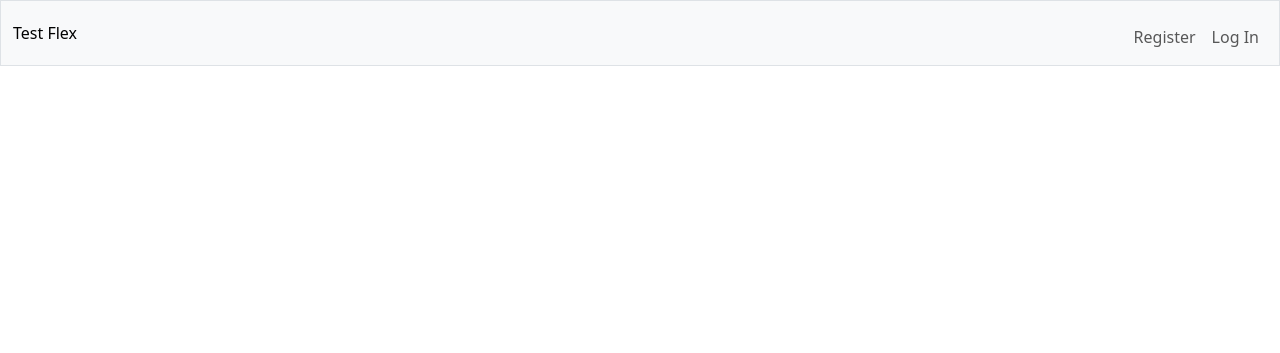
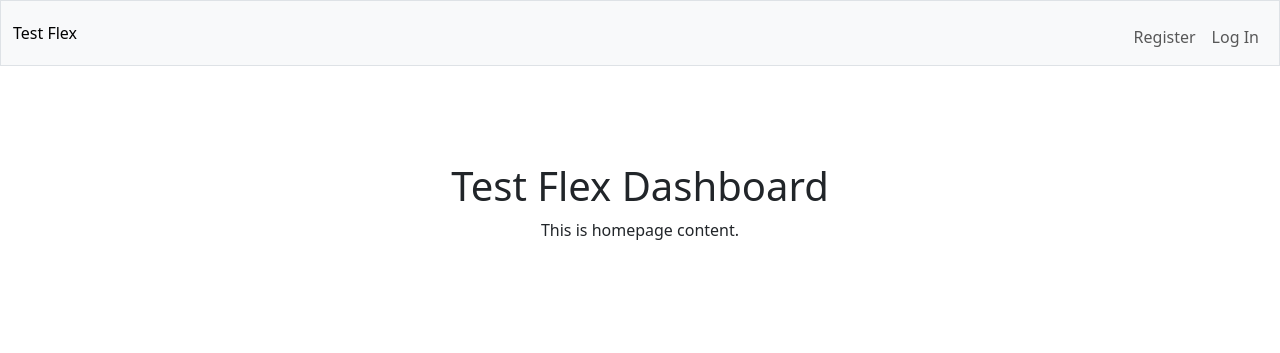
Before and after one commit to quantumGrail/testFlex, a Flask app: page / in a window 1280 px wide. Shown: the top 353 px of the page. Run offline with Flask 3, Linux system fonts and the light colour scheme.

Commit message:
Extend Login and Index from Layout

```diff
--- a/application/templates/index.html
+++ b/application/templates/index.html
@@ -1,38 +1,10 @@
-<!DOCTYPE html>
-<html lang="en">
-    <head>
-        <meta charset="utf-8">
-        <meta name="viewport" content="initial-scale=1, width=device-width">
-        <!-- http://getbootstrap.com/docs/5.3/ -->
-        <link href="https://cdn.jsdelivr.net/npm/bootstrap@5.3.3/dist/css/bootstrap.min.css" rel="stylesheet" integrity="sha384-QWTKZyjpPEjISv5WaRU9OFeRpok6YctnYmDr5pNlyT2bRjXh0JMhjY6hW+ALEwIH" crossorigin="anonymous">
-        <script src="https://cdn.jsdelivr.net/npm/bootstrap@5.3.3/dist/js/bootstrap.bundle.min.js" integrity="sha384-YvpcrYf0tY3lHB60NNkmXc5s9fDVZLESaAA55NDzOxhy9GkcIdslK1eN7N6jIeHz" crossorigin="anonymous"></script>
-        <title>Test Flex 2{% block title %}{% endblock %}</title>
-    </head>
-    <body>
-        <nav class="bg-light border navbar navbar-expand-md navbar-light">
-            <div class="container-fluid">
-                <a href="/" style="text-decoration: none; color: black">Test Flex</a>
-                <button aria-controls="navbar" aria-expanded="false" aria-label="Toggle navigation" class="navbar-toggler" data-bs-target="#navbar" data-bs-toggle="collapse" type="button">
-                    <span class="navbar-toggler-icon"></span>
-                </button>
-                <div class="collapse navbar-collapse" id="navbar">
-                    {% if session["user_id"] %}
-                        <ul class="navbar-nav me-auto mt-2">
-                            <li class="nav-item"><a class="nav-link" href="/tests">Tests</a></li>
-                            <li class="nav-item"><a class="nav-link" href="/automation">Automation</a></li>
-                            <li class="nav-item"><a class="nav-link" href="/results">Results</a></li>
-                        </ul>
-                        <ul class="navbar-nav ms-auto mt-2">
-                            <li class=""nav-item"><a class="nav-link" href="/logout">Log Out</a></li>
-                        </ul>
-                    {% else %}
-                        <ul class="navbar-nav ms-auto mt-2">
-                            <li class="nav-item"><a class="nav-link" href="/register">Register</a></li>
-                            <li class="nav-item"><a class="nav-link" href="/login">Log In</a></li>
-                        </ul>
-                    {% endif %}
-                </div>
-            </div>
-        </nav>
-    </body>
-</html>
+{% extends "layout.html" %}
+
+{% block title %} - Dashboard{% endblock %}
+
+{% block content %}
+<div class="container py-5">
+    <h1>Test Flex Dashboard</h1>
+    <p>This is homepage content.</p>
+</div>
+{% endblock %}
--- /dev/null
+++ b/application/templates/layout.html
@@ -0,0 +1,44 @@
+<!-- layout.html -->
+
+<!DOCTYPE html>
+<html lang="en">
+    <head>
+        <meta charset="utf-8">
+        <meta name="viewport" content="initial-scale=1, width=device-width">
+        <!-- Bootstrap CSS -->
+        <link href="https://cdn.jsdelivr.net/npm/bootstrap@5.3.3/dist/css/bootstrap.min.css" rel="stylesheet" integrity="sha384-QWTKZyjpPEjISv5WaRU9OFeRpok6YctnYmDr5pNlyT2bRjXh0JMhjY6hW+ALEwIH" crossorigin="anonymous">
+        <!-- Bootstrap JavaScript -->
+        <script src="https://cdn.jsdelivr.net/npm/bootstrap@5.3.3/dist/js/bootstrap.bundle.min.js" integrity="sha384-YvpcrYf0tY3lHB60NNkmXc5s9fDVZLESaAA55NDzOxhy9GkcIdslK1eN7N6jIeHz" crossorigin="anonymous"></script>
+        <title>Test Flex{% block title %}{% endblock %}</title>
+    </head>
+    <body>
+        <nav class="bg-light border navbar navbar-expand-md navbar-light">
+            <div class="container-fluid">
+                <a href="/" style="text-decoration: none; color: black">Test Flex</a>
+                <button aria-controls="navbar" aria-expanded="false" aria-label="Toggle navigation" class="navbar-toggler" data-bs-target="#navbar" data-bs-toggle="collapse" type="button">
+                    <span class="navbar-toggler-icon"></span>
+                </button>
+                <div class="collapse navbar-collapse" id="navbar">
+                    {% if session["user_id"] %}
+                        <ul class="navbar-nav me-auto mt-2">
+                            <li class="nav-item"><a class="nav-link" href="/tests">Tests</a></li>
+                            <li class="nav-item"><a class="nav-link" href="/automation">Automation</a></li>
+                            <li class="nav-item"><a class="nav-link" href="/results">Results</a></li>
+                        </ul>
+                        <ul class="navbar-nav ms-auto mt-2">
+                            <li class=""nav-item"><a class="nav-link" href="/logout">Log Out</a></li>
+                        </ul>
+                    {% else %}
+                        <ul class="navbar-nav ms-auto mt-2">
+                            <li class="nav-item"><a class="nav-link" href="/register">Register</a></li>
+                            <li class="nav-item"><a class="nav-link" href="/login">Log In</a></li>
+                        </ul>
+                    {% endif %}
+                </div>
+            </div>
+        </nav>
+        <div class="container py-5 text-center">
+            {% block content %}{% endblock %}
+        </div>
+    </body>
+</html>
```
Also changed, not shown: application/templates/login.html (added, +15 -0 lines).
